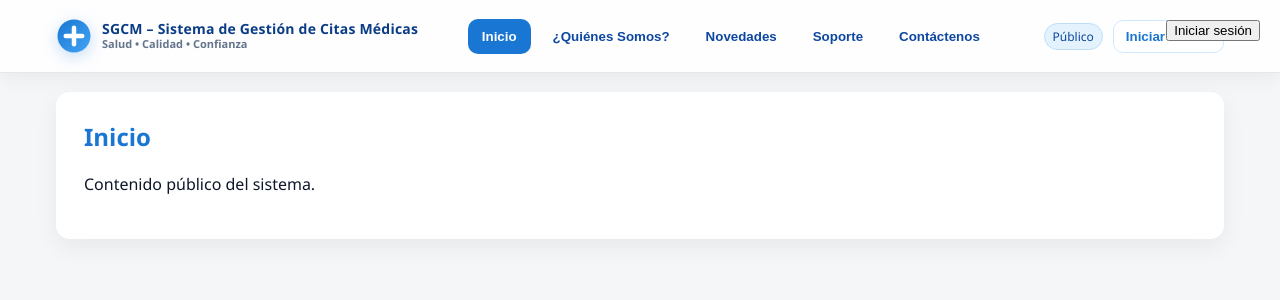
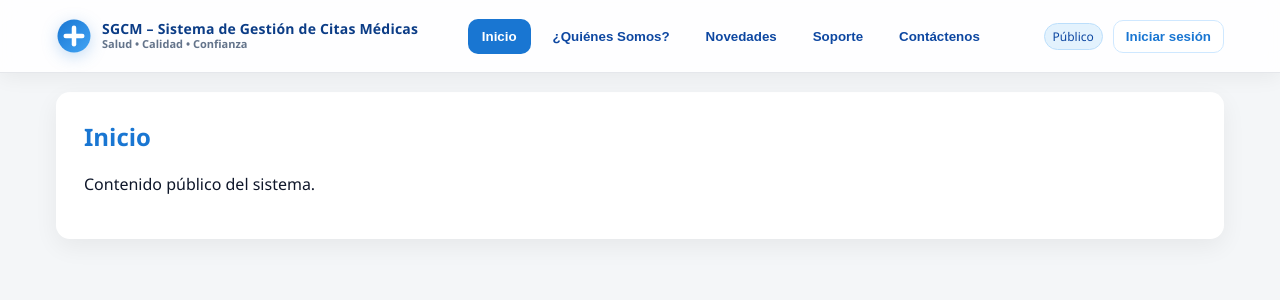
Before and after one commit to wandres2357-commits/sistemadegestioncitasmedicas, a React (Vite) app: page / in a window 1280 px wide. Shown: the top 300 px of the page. Built offline with nearby package versions, Linux system fonts and the light colour scheme.

Commit message:
Add files via upload

```diff
--- a/src/main.jsx
+++ b/src/main.jsx
@@ -1,9 +1,8 @@
-
 // src/main.jsx
 import React, { useState, useEffect, useCallback } from "react";
 import ReactDOM from "react-dom/client";
-import App from "./App.jsx";        // <-- ajusta la extensión según tu archivo real
-import Login from "./Login.jsx";    // <-- ajusta si es .js
+import App from "./App.jsx";
+import Login from "./Login.jsx";
 import { getSession } from "./auth";
 
 function Root() {
@@ -27,9 +26,15 @@ function Root() {
     sync();
     window.addEventListener("storage", sync);
     window.addEventListener("auth:updated", sync);
+
+    // 👇 Escucha el evento que dispara el botón de la barra (App.jsx)
+    const openLogin = () => setShowLogin(true);
+    window.addEventListener("auth:open", openLogin);
+
     return () => {
       window.removeEventListener("storage", sync);
       window.removeEventListener("auth:updated", sync);
+      window.removeEventListener("auth:open", openLogin);
     };
   }, [readAuth]);
 
@@ -41,16 +46,6 @@ function Root() {
   return (
     <>
       <App />
-
-      {/* Botón para abrir el login: SOLO si NO estás logueado */}
-      {!isLogged && !showLogin && (
-        <button
-          onClick={() => setShowLogin(true)}
-          style={{ position: "fixed", top: 20, right: 20, zIndex: 1000 }}
-        >
-          Iniciar sesión
-        </button>
-      )}
 
       {/* Login como modal CENTRADO, SIN fondo desvanecido detrás */}
       {showLogin && !isLogged && (
```
